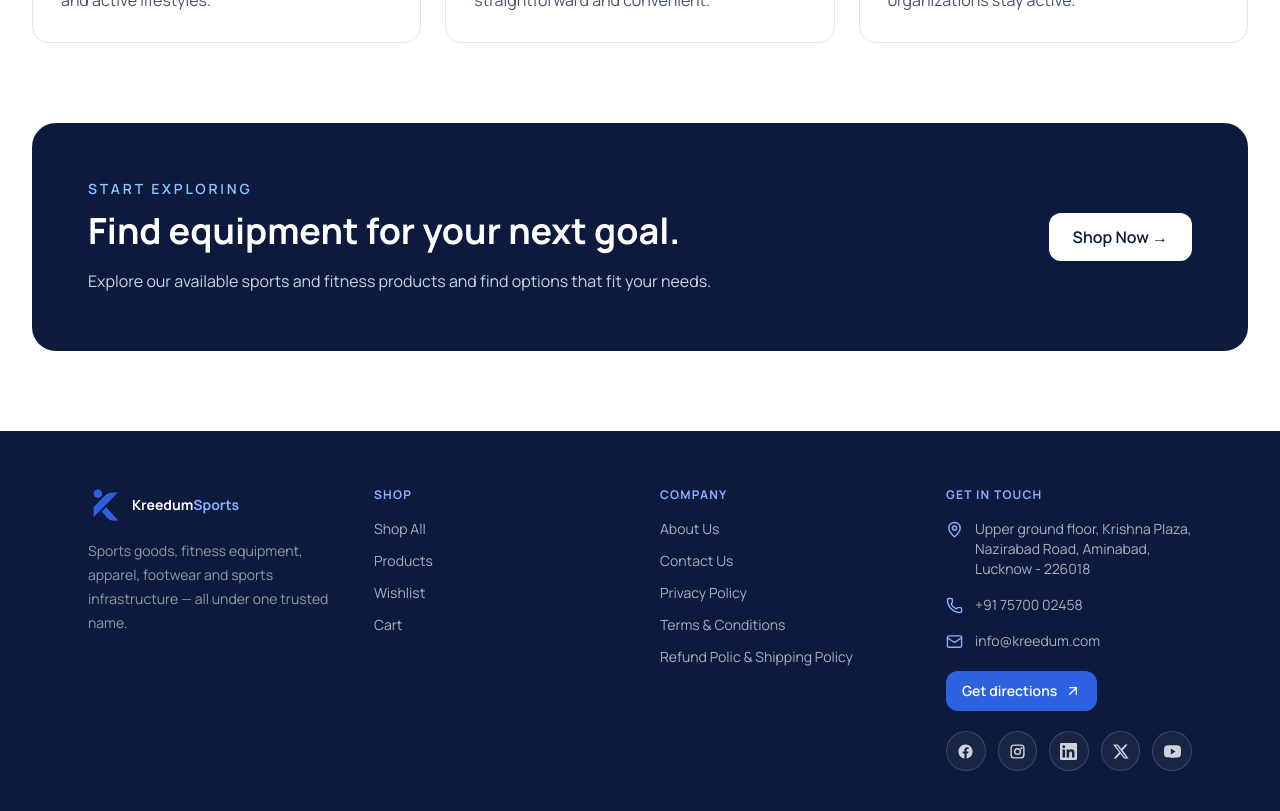
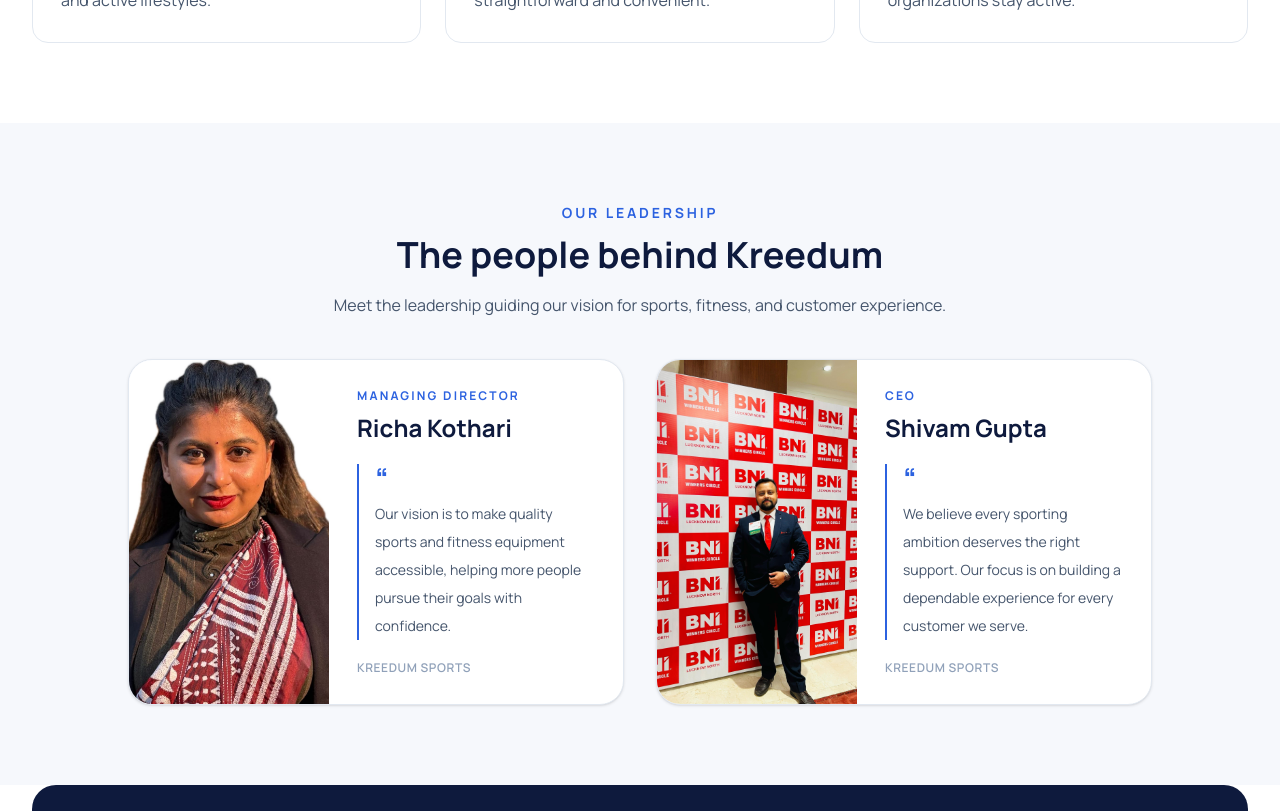
Before and after one commit to kreedum-web/kreedum_frontend, a React (Vite) app: page /about-us in a window 1280 px wide. Shown: the part 1740-2551 px from the top of the page. Built offline with nearby package versions, Linux system fonts and the light colour scheme.

Commit message:
feat: update the About us page with OWners cad

```diff
--- a/src/pages/Company/AboutUsPage.jsx
+++ b/src/pages/Company/AboutUsPage.jsx
@@ -20,6 +20,23 @@ const values = [
     title: "Built Around Sport",
     description:
       "From fitness essentials to sports equipment, our focus is on helping people and organizations stay active.",
+  },
+];
+
+const leaders = [
+  {
+    name: "Richa Kothari",
+    role: "Managing Director",
+    image: "/images/richa-kothari.jpeg",
+    quote:
+      "Our vision is to make quality sports and fitness equipment accessible, helping more people pursue their goals with confidence.",
+  },
+  {
+    name: "Shivam Gupta",
+    role: "CEO",
+    image: "/images/shivam-gupta.jpeg",
+    quote:
+      "We believe every sporting ambition deserves the right support. Our focus is on building a dependable experience for every customer we serve.",
   },
 ];
 
@@ -158,6 +175,76 @@ export default function AboutUsPage() {
         </div>
       </section>
 
+{/* Leadership */}
+<section className="bg-[#F6F8FC] px-4 py-14 sm:px-6 lg:px-8 lg:py-20">
+  <div className="mx-auto max-w-7xl">
+    <div className="mx-auto max-w-2xl text-center">
+      <p className="text-sm font-bold uppercase tracking-[0.2em] text-[#2C62E0]">
+        Our Leadership
+      </p>
+
+      <h2 className="mt-3 text-3xl font-bold text-[#0E1A3D] sm:text-4xl">
+        The people behind Kreedum
+      </h2>
+
+      <p className="mt-4 leading-7 text-slate-600">
+        Meet the leadership guiding our vision for sports, fitness,
+        and customer experience.
+      </p>
+    </div>
+
+    <div className="mx-auto mt-10 grid max-w-5xl gap-8 md:grid-cols-2">
+      {leaders.map((leader) => (
+        <article
+          key={leader.name}
+          className="overflow-hidden rounded-3xl border border-slate-200 bg-white shadow-sm transition duration-300 hover:-translate-y-1 hover:shadow-lg"
+        >
+          <div className="grid sm:grid-cols-[200px_1fr]">
+            {/* Portrait */}
+            <div className="relative min-h-[260px] overflow-hidden bg-[#EAF0FF] sm:min-h-full">
+              <img
+                src={leader.image}
+                alt={`${leader.name}, ${leader.role} at Kreedum`}
+                className="absolute inset-0 h-full w-full object-cover object-top"
+                loading="lazy"
+              />
+            </div>
+
+            {/* Profile */}
+            <div className="flex flex-col p-6 sm:p-7">
+              <p className="text-xs font-bold uppercase tracking-[0.18em] text-[#2C62E0]">
+                {leader.role}
+              </p>
+
+              <h3 className="mt-2 text-2xl font-bold text-[#0E1A3D]">
+                {leader.name}
+              </h3>
+
+              <div className="mt-5 border-l-2 border-[#2C62E0] pl-4">
+                <span
+                  aria-hidden="true"
+                  className="text-3xl font-bold leading-none text-[#2C62E0]"
+                >
+                  “
+                </span>
+
+                <p className="mt-1 text-sm leading-7 text-slate-600">
+                  {leader.quote}
+                </p>
+              </div>
+
+              <p className="mt-5 text-xs font-semibold uppercase tracking-wider text-slate-400">
+                Kreedum Sports
+              </p>
+            </div>
+          </div>
+        </article>
+      ))}
+    </div>
+  </div>
+</section>
+
+
       {/* CTA */}
       <section className="px-4 pb-14 sm:px-6 lg:px-8 lg:pb-20">
         <div className="mx-auto flex max-w-7xl flex-col items-start justify-between gap-6 rounded-3xl bg-[#0E1A3D] p-8 sm:p-10 md:flex-row md:items-center lg:p-14">
```
Also changed, not shown: public/images/richa-kothari.jpeg (added), public/images/shivam-gupta.jpeg (added).
